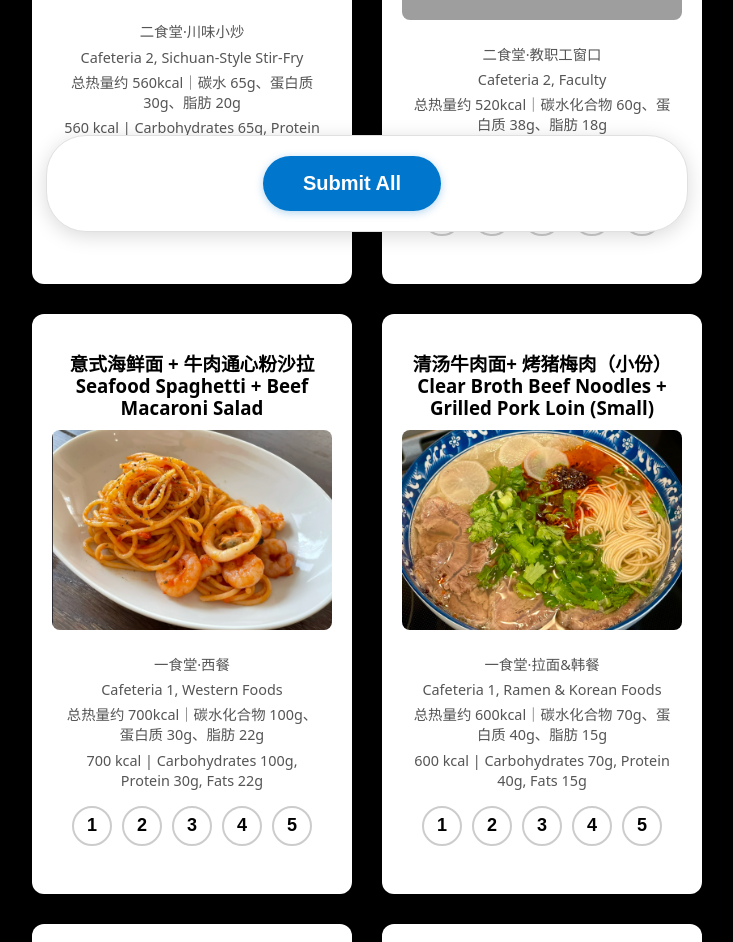
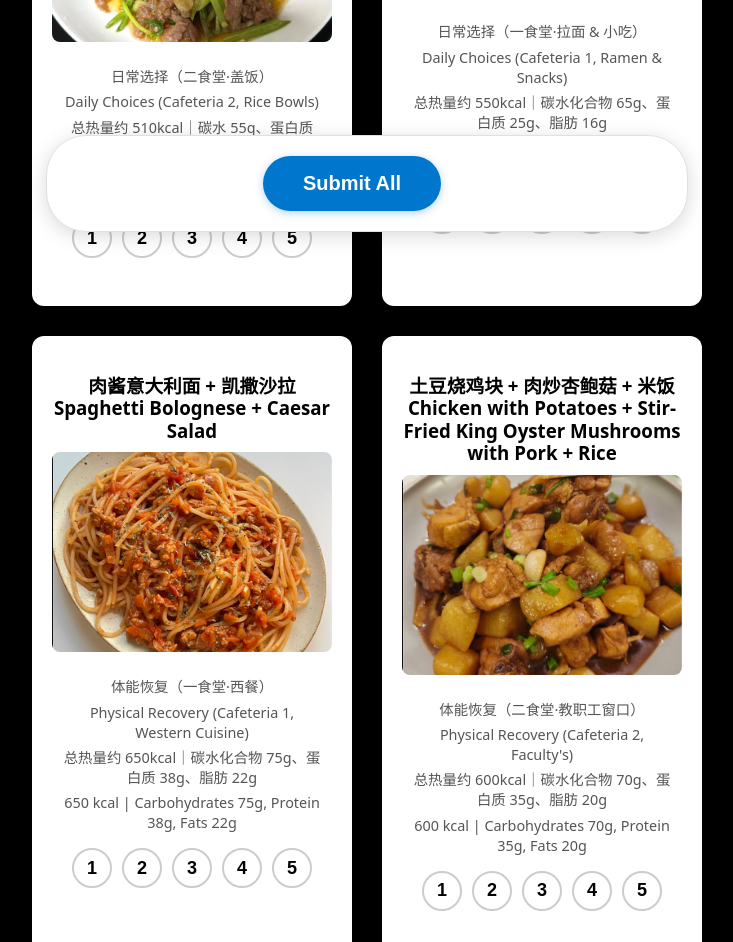
Before and after one commit to RAQwQqqq/RatingRequest, a plain HTML site: page public/index.html in a window 1280 px wide. Shown: the part 548-1490 px from the top of the page, without its empty margins (273-1006 px from the left). Drawn offline with Linux system fonts and the light colour scheme; grey boxes are pictures that could not be loaded.

Commit message:
26w06e Gallery Update

```diff
--- a/public/index.html
+++ b/public/index.html
@@ -162,82 +162,82 @@
         const images = [
             {
                 id: 'pic1',
-                src: 'images/川香牛腩.png',
-                title: '川香牛腩 + 白灼秋葵 + 米饭 \n Sichuan-style Beef Brisket + Blanched Okra + Rice',
-                desc1: '二食堂·川味小炒',
-                desc2: 'Cafeteria 2, Sichuan-Style Stir-Fry',
-                desc3: '总热量约 560kcal｜碳水 65g、蛋白质 30g、脂肪 20g',
-                desc4: '560 kcal | Carbohydrates 65g, Protein 30g, Fats 20g'
+                src: 'images/小炒黄牛肉.png',
+                title: '小炒黄牛肉 + 白灼菜心（小份） + 米饭 \n Stir-Fried Beef + Blanched Chinese Broccoli (Small) + Rice',
+                desc1: '日常选择（二食堂·盖饭）',
+                desc2: 'Daily Choices (Cafeteria 2, Rice Bowls)',
+                desc3: '总热量约 510kcal｜碳水 55g、蛋白质 32g、脂肪 18g',
+                desc4: '510 kcal | Carbohydrates 55g, Protein 32g, Fats 18g'
             },
 
             {
                 id: 'pic2',
-                src: 'images/蒸三黄鸡.png',
-                title: '蒸三黄鸡 + 炝炒娃娃菜 + 米饭 \n Steamed “Three-Yellow” Chicken + Quick-Stir-Fried Baby Cabbage + Rice',
-                desc1: '二食堂·教职工窗口',
-                desc2: 'Cafeteria 2, Faculty',
-                desc3: '总热量约 520kcal｜碳水化合物 60g、蛋白质 38g、脂肪 18g',
-                desc4: '520 kcal | Carbohydrates 60g, Protein 38g, Fats 18g'
+                src: 'images/月牙骨面.png',
+                title: '月牙骨面 + 脆皮豆腐 \n Crescent-Shaped Pork Chops Noodles + Crispy Tofu',
+                desc1: '日常选择（一食堂·拉面 & 小吃）',
+                desc2: 'Daily Choices (Cafeteria 1, Ramen & Snacks)',
+                desc3: '总热量约 550kcal｜碳水化合物 65g、蛋白质 25g、脂肪 16g',
+                desc4: '550 kcal | Carbohydrates 65g, Protein 25g, Fats 16g'
             },
 
             {
                 id: 'pic3',
-                src: 'images/海鲜意面.png',
-                title: '意式海鲜面 + 牛肉通心粉沙拉 \n Seafood Spaghetti + Beef Macaroni Salad',
-                desc1: '一食堂·西餐',
-                desc2: 'Cafeteria 1, Western Foods',
-                desc3: '总热量约 700kcal｜碳水化合物 100g、蛋白质 30g、脂肪 22g',
-                desc4: '700 kcal | Carbohydrates 100g, Protein 30g, Fats 22g'
+                src: 'images/番茄肉酱意面.png',
+                title: '肉酱意大利面 + 凯撒沙拉 \n Spaghetti Bolognese + Caesar Salad',
+                desc1: '体能恢复（一食堂·西餐）',
+                desc2: 'Physical Recovery (Cafeteria 1, Western Cuisine)',
+                desc3: '总热量约 650kcal｜碳水化合物 75g、蛋白质 38g、脂肪 22g',
+                desc4: '650 kcal | Carbohydrates 75g, Protein 38g, Fats 22g'
             },
 
             {
                 id: 'pic4',
-                src: 'images/清汤牛肉面.png',
-                title: '清汤牛肉面+ 烤猪梅肉（小份） \n Clear Broth Beef Noodles + Grilled Pork Loin (Small)',
-                desc1: '一食堂·拉面&韩餐',
-                desc2: 'Cafeteria 1, Ramen & Korean Foods',
-                desc3: '总热量约 600kcal｜碳水化合物 70g、蛋白质 40g、脂肪 15g',
-                desc4: '600 kcal | Carbohydrates 70g, Protein 40g, Fats 15g'
+                src: 'images/土豆炖鸡块.png',
+                title: '土豆烧鸡块 + 肉炒杏鲍菇 + 米饭 \n Chicken with Potatoes + Stir-Fried King Oyster Mushrooms with Pork + Rice',
+                desc1: '体能恢复（二食堂·教职工窗口）',
+                desc2: "Physical Recovery (Cafeteria 2, Faculty's)",
+                desc3: '总热量约 600kcal｜碳水化合物 70g、蛋白质 35g、脂肪 20g',
+                desc4: '600 kcal | Carbohydrates 70g, Protein 35g, Fats 20g'
             },
 
             {
                 id: 'pic5',
-                src: 'images/金枪鱼牛油果沙拉.png',
-                title: '金枪鱼牛油果沙拉 + 香草鸡排（一块） \n Tuna and Avocado Salad + Herb-Crusted Chicken Cutlet (one piece)',
-                desc1: '一食堂·西餐',
-                desc2: 'Cafeteria 1, Western Foods',
-                desc3: '总热量约 450kcal｜碳水化合物 30g、蛋白质 40g、脂肪 18g',
-                desc4: '450 kcal | Carbohydrates 30g, Protein 40g, Fats 18g'
+                src: 'images/清炒虾仁.png',
+                title: '清炒虾仁 + 豉油菜心 + 半份米饭 \n Stir-Fried Shrimp + Soy Sauce-Braised Chinese Broccoli + Rice (Half)',
+                desc1: '减重减脂（二食堂·盖饭&教职工窗口）',
+                desc2: "Weight Loss and Fat Reduction (Cafeteria 2, Rice Bowls & Faculty's)",
+                desc3: '总热量约 375kcal｜碳水化合物 35g、蛋白质 25g、脂肪 15g',
+                desc4: '375 kcal | Carbohydrates 35g, Protein 25g, Fats 15g'
             },
 
             {
                 id: 'pic6',
-                src: 'images/荷塘小炒.png',
-                title: '鸡汤 + 荷塘小炒 + 米饭 \n Chicken Soup + Stir-Fried Lotus Root + Rice',
-                desc1: '二食堂·川味小炒',
-                desc2: 'Cafeteria 2, Sichuan-Style Stir-Fry',
-                desc3: '总热量约 500kcal｜碳水化合物 60g、蛋白质 20g、脂肪 20g',
-                desc4: '500 kcal | Carbohydrates 60g, Protein 20g, Fats 20g'
+                src: 'images/鹰嘴豆炒西芹.png',
+                title: '白菜豆腐 + 鹰嘴豆炒西芹 + 馒头 \n Chinese Cabbage and Tofu + Chickpeas Stir-Fried with Celery + Steamed Buns',
+                desc1: '减重减脂（二食堂·教职工窗口）',
+                desc2: "Weight Loss and Fat Reduction (Cafeteria 2, Faculty's)",
+                desc3: '总热量约 400kcal｜碳水化合物 60g、蛋白质 16g、脂肪 8g',
+                desc4: '400 kcal | Carbohydrates 60g, Protein 16g, Fats 8g'
             },
 
             {
                 id: 'pic7',
-                src: 'images/冬瓜汆丸子.png',
-                title: '冬瓜汆丸子 + 木耳快菜 + 米饭 \n Winter Melon with Meatballs + Quick-Cooked Wood Ear Mushrooms + Rice',
-                desc1: '二食堂·教职工窗口',
-                desc2: 'Cafeteria 2, Faculty',
-                desc3: '总热量约 450 kcal｜碳水化合物 60g、蛋白质 20g、脂肪 15g',
-                desc4: '450kcal | Carbohydrates 60g, Protein 20g, Fats 15g'
+                src: 'images/红烧马蹄狮子头.png',
+                title: '红烧马蹄狮子头 + 肉炒西葫芦 + 米饭 \n Braised Water Chestnut Meatballs + Stir-Fried Zucchini with Pork + Rice',
+                desc1: '温和养胃（二食堂·教职工窗口）',
+                desc2: "Gentle Stomach Care (Cafeteria 2, Faculty's)",
+                desc3: '总热量约 500 kcal｜碳水化合物 55g、蛋白质 22g、脂肪 20g',
+                desc4: '500kcal | Carbohydrates 55g, Protein 22g, Fats 20g'
             },
 
             {
                 id: 'pic8',
-                src: 'images/西红柿鸡蛋.png',
-                title: '西红柿鸡蛋 + 瓦罐排骨汤 + 米饭 \n Tomatoes and Eggs + Clay Pot Pork Rib Soup + Rice',
-                desc1: '二食堂·教职工窗口',
-                desc2: 'Cafeteria 2, Faculty',
-                desc3: '总热量约 450kcal｜碳水化合物 50g、蛋白质 20g、脂肪 18g',
-                desc4: '450 kcal | Carbohydrates 50g, Protein 20g, Fats 18g'
+                src: 'images/番茄肉酱面.png',
+                title: '番茄肉酱面 \n Noodle with Tomato Meat Sauce',
+                desc1: '温和养胃（一食堂·拉面）',
+                desc2: "Gentle Stomach Care (Cafeteria 1, Ramen)",
+                desc3: '总热量约 500kcal｜碳水化合物 65g、蛋白质 18g、脂肪 15g',
+                desc4: '500 kcal | Carbohydrates 65g, Protein 18g, Fats 15g'
             },
         ];
 
```
Also changed, not shown: public/images/冬瓜汆丸子.png (deleted), public/images/土豆炖鸡块.png (added), public/images/小炒黄牛肉.png (added), public/images/月牙骨面.png (added), public/images/海鲜意面.png (deleted), public/images/清汤牛肉面.png (deleted), public/images/清炒虾仁.png (added), public/images/番茄肉酱意面.png (added), public/images/番茄肉酱面.png (added), 9 other files.
